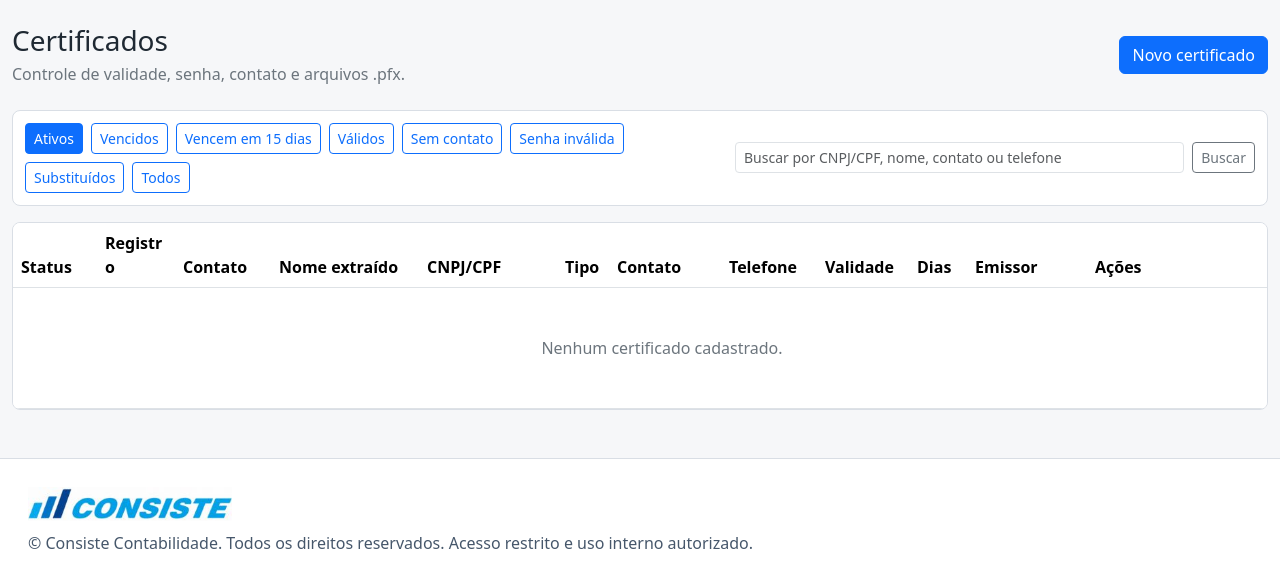
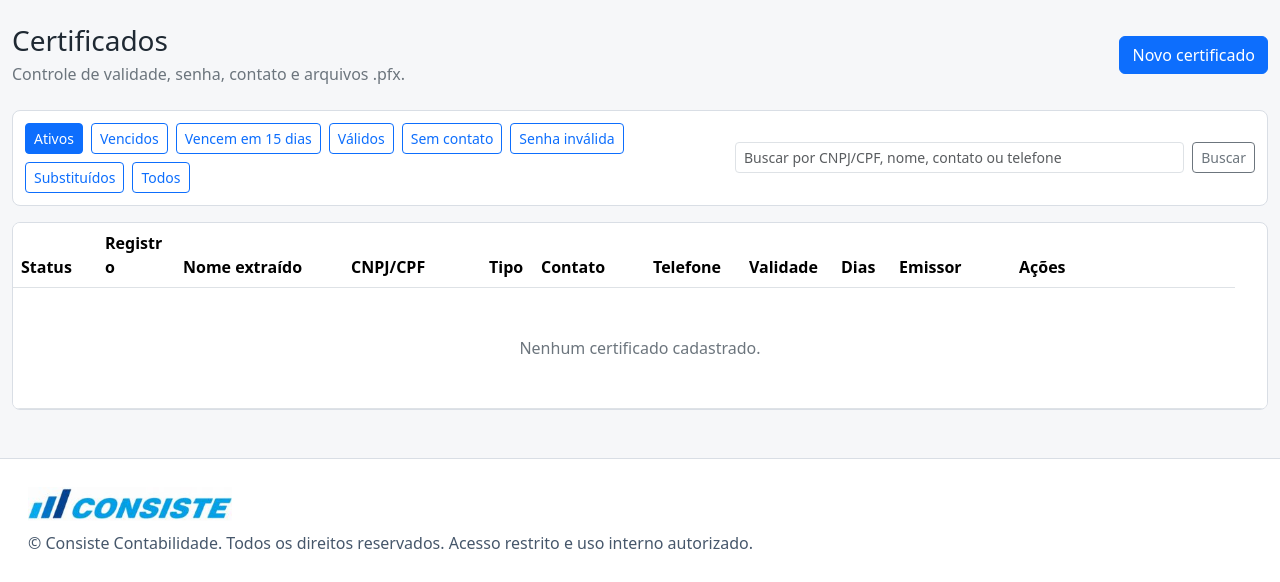
Before and after one commit to gustavoneves-git/controle-certificados-digitais, a Flask app: page /certificados/ in a window 1280 px wide. Shown: the part 57-639 px from the top of the page. Run offline with Flask 3, Linux system fonts and the light colour scheme; the visitor is signed in with stand-in values (Sample User, id 1); data that the repository does not hold is empty; parts of the project's set-up code (start-up, migrations or seed data) failed here and were passed over.

Commit message:
Simplifica lista ocultando status de contato

```diff
--- a/app/static/css/app.css
+++ b/app/static/css/app.css
@@ -112,8 +112,7 @@ body {
 
 .status-cell { width: 84px; }
 .registro-cell { width: 78px; }
-.contato-status-cell { width: 96px; }
-.nome-cell { width: 148px; }
+.nome-cell { width: 168px; }
 .documento-cell { width: 138px; }
 .tipo-cell { width: 52px; }
 .contato-cell { width: 112px; }
--- a/app/templates/certificados.html
+++ b/app/templates/certificados.html
@@ -44,9 +44,6 @@
             <span class="cert-mobile-status cert-mobile-status-{{ status_class(cert.status_vencimento or cert.status) }}">
                 {{ cert.status_vencimento or cert.status }}{% if cert.data_validade %} · {{ cert.data_validade|date_br }}{% endif %}
             </span>
-            {% if cert.status_contato == "SEM_CONTATO" %}
-                <span class="cert-mobile-status cert-mobile-status-secondary">SEM_CONTATO</span>
-            {% endif %}
         </a>
     {% else %}
         <div class="cert-mobile-empty">Nenhum certificado cadastrado.</div>
@@ -59,7 +56,6 @@
         <tr>
             <th class="status-cell">Status</th>
             <th class="registro-cell">Registro</th>
-            <th class="contato-status-cell">Contato</th>
             <th class="nome-cell">Nome extraído</th>
             <th class="documento-cell">CNPJ/CPF</th>
             <th class="tipo-cell">Tipo</th>
@@ -76,7 +72,6 @@
             <tr>
                 <td class="status-cell"><span class="badge text-bg-{{ status_class(cert.status_vencimento or cert.status) }}">{{ cert.status_vencimento or cert.status }}</span></td>
                 <td class="registro-cell"><span class="badge text-bg-{{ 'success' if cert.status_registro == 'ATIVO' else 'secondary' }}">{{ cert.status_registro }}</span></td>
-                <td class="contato-status-cell"><span class="badge text-bg-{{ status_class(cert.status_contato) }}">{{ cert.status_contato or "COM_CONTATO" }}</span></td>
                 <td class="nome-cell">{{ cert.nome_extraido or "-" }}</td>
                 <td class="documento-cell">{{ cert.cnpj_cpf or "-" }}</td>
                 <td class="tipo-cell">{{ cert.tipo_documento or "-" }}</td>
```
Also changed, not shown: tests/test_certificados_routes.py (+0 -1 lines).
